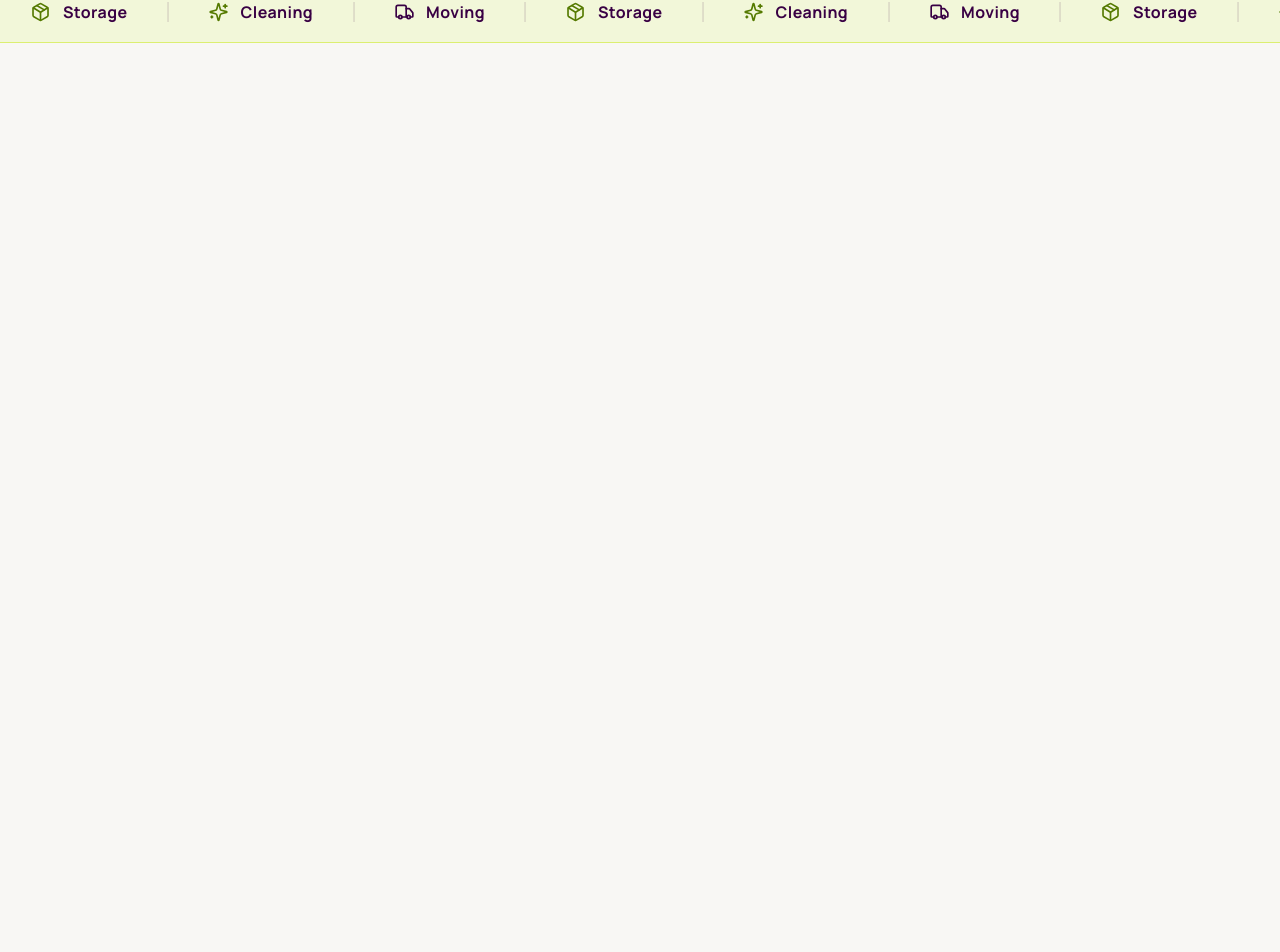
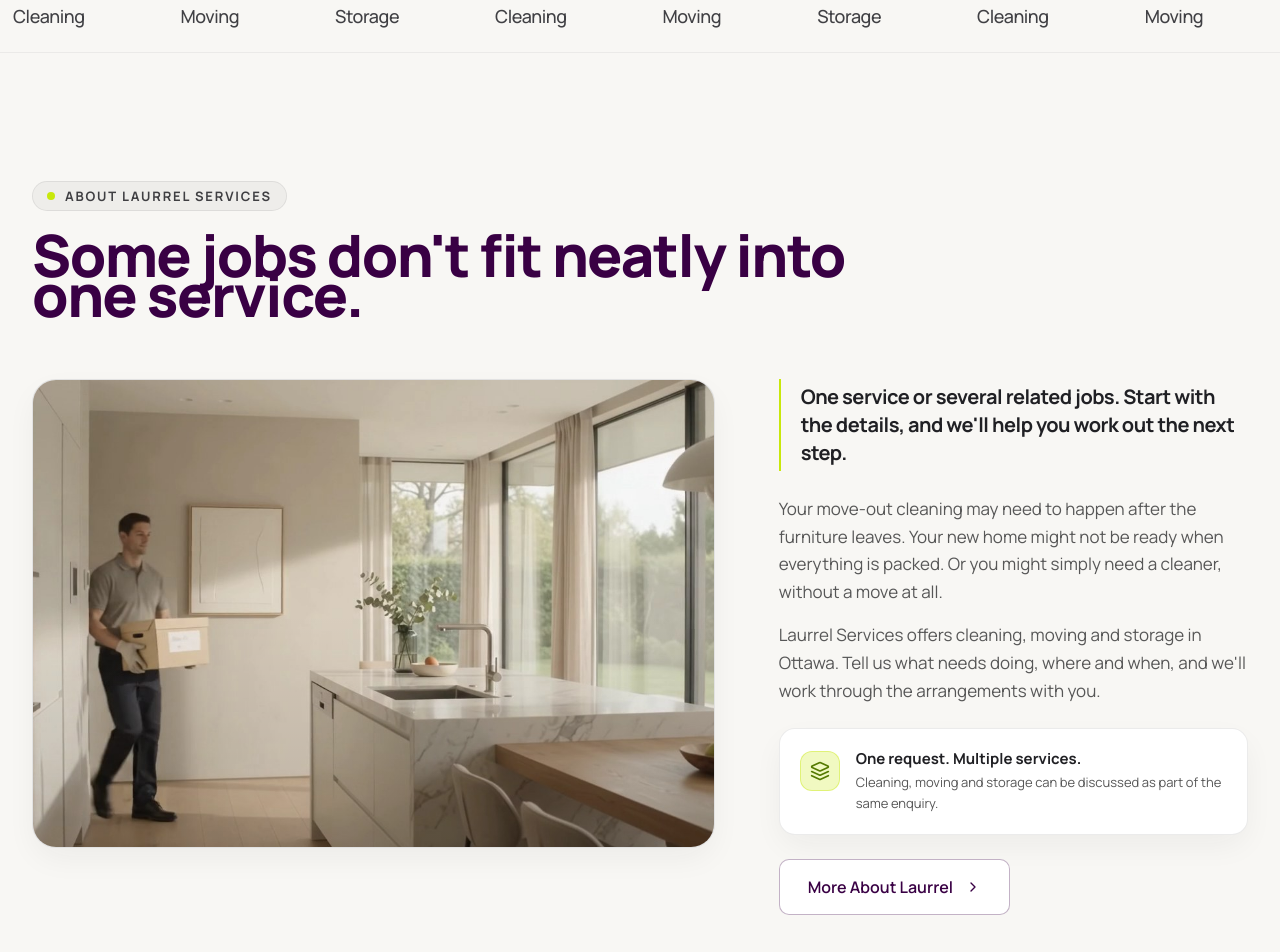
Before and after one commit to AleleChi/laurrel, a Next.js app: page / in a window 1280 px wide. Shown: the part 786-1738 px from the top of the page. Before the commit the page ends 829 px from the top, so only its background shows below. Built offline with nearby package versions, Linux system fonts and the light colour scheme.

Commit message:
feat(about): refine service ticker and build premium about section (phase 02)

```diff
--- a/src/app/page.tsx
+++ b/src/app/page.tsx
@@ -4,6 +4,7 @@ import React, { useState } from 'react';
 import { SiteHeader } from '@/components/layout/SiteHeader';
 import { Hero } from '@/components/home/Hero';
 import { ServiceTicker } from '@/components/home/ServiceTicker';
+import { AboutSection } from '@/components/home/AboutSection';
 import { QuoteInquiryModal } from '@/components/ui/QuoteInquiryModal';
 
 export default function HomePage() {
@@ -14,10 +15,11 @@ export default function HomePage() {
       {/* Global Header */}
       <SiteHeader onOpenQuote={() => setIsQuoteModalOpen(true)} />
 
-      {/* Main Hero & Ticker Experience (Phase 01 Boundary) */}
+      {/* Main Experience: Hero, Refined Ticker & About Section */}
       <main className="flex-1">
         <Hero onOpenQuote={() => setIsQuoteModalOpen(true)} />
         <ServiceTicker />
+        <AboutSection onOpenQuote={() => setIsQuoteModalOpen(true)} />
       </main>
 
       {/* Interactive Quote / Planning Inquiry Modal */}
--- /dev/null
+++ b/src/components/home/AboutSection.tsx
@@ -0,0 +1,185 @@
+'use client';
+
+import React, { useEffect, useRef, useState } from 'react';
+import Image from 'next/image';
+import { Layers } from 'lucide-react';
+import { Button } from '../ui/Button';
+import { siteConfig } from '@/content/site';
+
+interface AboutSectionProps {
+  onOpenQuote: () => void;
+}
+
+export const AboutSection: React.FC<AboutSectionProps> = ({ onOpenQuote }) => {
+  const { about } = siteConfig;
+  const sectionRef = useRef<HTMLElement | null>(null);
+  const [isVisible, setIsVisible] = useState(false);
+  const [prefersReducedMotion, setPrefersReducedMotion] = useState(false);
+
+  // Intersection Observer for restrained scroll-triggered entrance
+  useEffect(() => {
+    if (typeof window !== 'undefined') {
+      const motionQuery = window.matchMedia('(prefers-reduced-motion: reduce)');
+      if (motionQuery.matches) {
+        setPrefersReducedMotion(true);
+        setIsVisible(true);
+        return;
+      }
+
+      const observer = new IntersectionObserver(
+        ([entry]) => {
+          if (entry.isIntersecting) {
+            setIsVisible(true);
+            observer.disconnect(); // Fire once
+          }
+        },
+        {
+          threshold: 0.15,
+          rootMargin: '0px 0px -50px 0px',
+        }
+      );
+
+      if (sectionRef.current) {
+        observer.observe(sectionRef.current);
+      }
+
+      return () => observer.disconnect();
+    }
+  }, []);
+
+  // Base animation helper class
+  const anim = (delayClass: string) => {
+    if (prefersReducedMotion) return 'opacity-100 translate-y-0';
+    return `transition-all duration-700 ease-out ${delayClass} ${
+      isVisible ? 'opacity-100 translate-y-0' : 'opacity-0 translate-y-5'
+    }`;
+  };
+
+  return (
+    <section
+      id="about"
+      ref={sectionRef}
+      className="relative py-16 sm:py-20 lg:py-28 xl:py-32 bg-[var(--warm-white)] overflow-hidden"
+      aria-labelledby="about-heading"
+    >
+      <div className="max-w-[1320px] mx-auto px-4 sm:px-6 lg:px-8">
+        {/* UPPER PORTION: Eyebrow + Large Editorial H2 */}
+        <div className="max-w-4xl">
+          {/* Eyebrow Badge */}
+          <div
+            className={`inline-flex items-center gap-2.5 px-3.5 py-1.5 rounded-full bg-black/[0.04] border border-black/[0.07] mb-5 sm:mb-6 ${anim(
+              'delay-100'
+            )}`}
+          >
+            <span
+              className="w-2 h-2 rounded-full bg-[var(--brand-lime)]"
+              aria-hidden="true"
+            />
+            <span className="text-xs sm:text-[13px] font-bold tracking-[0.14em] uppercase text-[#202024]/85">
+              {about.eyebrow}
+            </span>
+          </div>
+
+          {/* Large Editorial Headline */}
+          <h2
+            id="about-heading"
+            className={`text-3xl sm:text-4xl lg:text-[3.25rem] xl:text-[3.65rem] font-extrabold tracking-tight text-[#390044] leading-[1.12] ${anim(
+              'delay-200'
+            )}`}
+          >
+            {about.headline}
+          </h2>
+        </div>
+
+        {/* LOWER PORTION: Asymmetrical Composition */}
+        {/* On mobile: Stacks in exact order: Body Text -> Photograph -> Info Element -> CTA */}
+        {/* On desktop (lg): 12-column asymmetrical layout */}
+        <div className="mt-10 sm:mt-12 lg:mt-16 flex flex-col lg:grid lg:grid-cols-12 lg:gap-x-12 xl:gap-x-16 items-start">
+
+          {/* 1. Photograph (Mobile order-2, Desktop Left Col 1-7, Row 1-3) */}
+          <div
+            className={`order-2 lg:order-1 lg:col-span-7 lg:row-span-3 w-full mb-8 lg:mb-0 ${anim(
+              'delay-200'
+            )}`}
+          >
+            <div className="relative w-full aspect-[4/3] sm:aspect-[16/11] lg:aspect-[4/3] xl:aspect-[16/11] rounded-3xl overflow-hidden border border-black/[0.08] shadow-card-soft bg-neutral-100 group">
+              <Image
+                src={about.media.imageSrc}
+                alt={about.media.altText}
+                fill
+                sizes="(max-width: 768px) 100vw, (max-width: 1200px) 58vw, 750px"
+                className="object-cover object-[center_40%] transition-transform duration-700 ease-out group-hover:scale-[1.01]"
+              />
+              {/* Subtle ambient lighting vignette */}
+              <div
+                className="absolute inset-0 bg-gradient-to-t from-black/10 via-transparent to-transparent pointer-events-none"
+                aria-hidden="true"
+              />
+            </div>
+          </div>
+
+          {/* 2. Body Text & Supporting Statement (Mobile order-1, Desktop Right Col 8-12, Row 1) */}
+          <div
+            className={`order-1 lg:order-2 lg:col-span-5 lg:col-start-8 w-full mb-6 lg:mb-6 ${anim(
+              'delay-300'
+            )}`}
+          >
+            {/* Supporting Editorial Statement */}
+            <div className="border-l-2 border-[var(--brand-lime)] pl-4 sm:pl-5 py-1 mb-5 sm:mb-6">
+              <p className="text-lg sm:text-xl lg:text-[1.25rem] font-bold text-[#202024] leading-snug tracking-tight">
+                {about.editorialStatement}
+              </p>
+            </div>
+
+            {/* Two Readable Paragraphs */}
+            <div className="space-y-4 text-base sm:text-[16px] lg:text-[17px] text-[#575757] leading-relaxed font-normal">
+              {about.paragraphs.map((para, idx) => (
+                <p key={idx}>{para}</p>
+              ))}
+            </div>
+          </div>
+
+          {/* 3. Small Information Element (Mobile order-3, Desktop Right Col 8-12, Row 2) */}
+          <div
+            className={`order-3 lg:order-3 lg:col-span-5 lg:col-start-8 w-full mb-7 sm:mb-8 lg:mb-6 ${anim(
+              'delay-350'
+            )}`}
+          >
+            <div className="bg-white rounded-2xl p-4 sm:p-5 border border-black/[0.08] shadow-card-soft">
+              <div className="flex items-start gap-3.5 sm:gap-4">
+                <div className="flex-shrink-0 w-10 h-10 rounded-xl bg-[#C8E80B]/25 border border-[#C8E80B]/40 flex items-center justify-center text-[#557A00] mt-0.5">
+                  <Layers className="w-5 h-5" />
+                </div>
+                <div className="flex-1 min-w-0">
+                  <h3 className="text-sm sm:text-[15px] font-bold text-[#202024] leading-snug">
+                    {about.informationCard.title}
+                  </h3>
+                  <p className="text-xs sm:text-[13px] text-[#575757] mt-0.5 leading-relaxed">
+                    {about.informationCard.description}
+                  </p>
+                </div>
+              </div>
+            </div>
+          </div>
+
+          {/* 4. Restrained CTA (Mobile order-4, Desktop Right Col 8-12, Row 3) */}
+          <div
+            className={`order-4 lg:order-4 lg:col-span-5 lg:col-start-8 w-full ${anim(
+              'delay-450'
+            )}`}
+          >
+            <Button
+              variant="secondary"
+              size="lg"
+              onClick={onOpenQuote}
+              className="w-full sm:w-auto"
+            >
+              {about.cta.label}
+            </Button>
+          </div>
+
+        </div>
+      </div>
+    </section>
+  );
+};
--- a/src/components/home/ServiceTicker.tsx
+++ b/src/components/home/ServiceTicker.tsx
@@ -1,70 +1,72 @@
-import React from 'react';
-import { Sparkles, Truck, Package } from 'lucide-react';
+'use client';
+
+import React, { useState, useEffect } from 'react';
 import { siteConfig } from '@/content/site';
 
 export const ServiceTicker: React.FC = () => {
   const { items } = siteConfig.ticker;
+  const [isTabVisible, setIsTabVisible] = useState(true);
 
-  // Icon mapping helper
-  const renderIcon = (name: string) => {
-    switch (name) {
-      case 'sparkles':
-        return <Sparkles className="w-4 h-4 sm:w-5 sm:h-5 text-[#557A00]" />;
-      case 'truck':
-        return <Truck className="w-4 h-4 sm:w-5 sm:h-5 text-[#390044]" />;
-      case 'box':
-        return <Package className="w-4 h-4 sm:w-5 sm:h-5 text-[#557A00]" />;
-      default:
-        return <Sparkles className="w-4 h-4 text-[#557A00]" />;
-    }
-  };
+  useEffect(() => {
+    const handleVisibility = () => {
+      setIsTabVisible(!document.hidden);
+    };
+    document.addEventListener('visibilitychange', handleVisibility);
+    return () => document.removeEventListener('visibilitychange', handleVisibility);
+  }, []);
 
-  // Duplicate items 4 times to ensure seamless infinite looping on ultra-wide screens
-  const tickerItems = [...items, ...items, ...items, ...items];
+  // Repeat sequence 6 times per track for uninterrupted continuity across ultra-wide viewports
+  const loopSequence = [
+    ...items,
+    ...items,
+    ...items,
+    ...items,
+    ...items,
+    ...items,
+  ];
 
   return (
     <section
-      aria-label="Service Offerings Ribbon"
-      className="relative w-full py-2.5 sm:py-3.5 bg-[#F2F7D9] border-y border-[#C8E80B]/50 overflow-hidden select-none"
+      aria-label="Core Services Ribbon"
+      className="relative w-full overflow-hidden select-none bg-[var(--warm-white)] border-y border-black/[0.05] py-4 sm:py-5 min-h-[64px] sm:min-h-[72px] flex items-center"
     >
       {/* Screen Reader Accessible Announcement */}
       <div className="sr-only">
-        Core services provided by Laurrel Services in Ottawa: Cleaning, Moving, and Storage.
+        Core services offered by Laurrel Services: Cleaning, Moving, and Storage in Ottawa.
       </div>
 
       {/* Decorative Scrolling Marquee Track */}
       <div
         className="ticker-track flex items-center w-max animate-ticker cursor-default"
+        style={{
+          animationPlayState: isTabVisible ? 'running' : 'paused',
+        }}
         aria-hidden="true"
       >
-        {/* Set 1 */}
+        {/* Track Set 1 */}
         <div className="flex items-center">
-          {tickerItems.map((item, idx) => (
-            <div key={`set1-${item.id}-${idx}`} className="flex items-center">
-              <div className="flex items-center gap-2.5 sm:gap-3 px-6 sm:px-10 py-1">
-                {renderIcon(item.iconName)}
-                <span className="text-sm sm:text-base font-bold tracking-wide text-[#390044]">
-                  {item.label}
-                </span>
-              </div>
-              {/* Vertical Hairline Separator */}
-              <div className="h-4 sm:h-5 w-[1px] bg-[#390044]/20 flex-shrink-0" />
+          {loopSequence.map((item, idx) => (
+            <div
+              key={`track1-${item.id}-${idx}`}
+              className="px-6 sm:px-9 lg:px-12 flex-shrink-0"
+            >
+              <span className="text-[15px] sm:text-[17px] lg:text-[18px] font-medium tracking-tight text-[#202024]/85 hover:text-[#202024] transition-colors">
+                {item.label}
+              </span>
             </div>
           ))}
         </div>
 
-        {/* Set 2 (Identical duplicate for seamless CSS translateX(-50%) loop) */}
+        {/* Track Set 2 (Identical loop clone for seamless translateX(-50%)) */}
         <div className="flex items-center">
-          {tickerItems.map((item, idx) => (
-            <div key={`set2-${item.id}-${idx}`} className="flex items-center">
-              <div className="flex items-center gap-2.5 sm:gap-3 px-6 sm:px-10 py-1">
-                {renderIcon(item.iconName)}
-                <span className="text-sm sm:text-base font-bold tracking-wide text-[#390044]">
-                  {item.label}
-                </span>
-              </div>
-              {/* Vertical Hairline Separator */}
-              <div className="h-4 sm:h-5 w-[1px] bg-[#390044]/20 flex-shrink-0" />
+          {loopSequence.map((item, idx) => (
+            <div
+              key={`track2-${item.id}-${idx}`}
+              className="px-6 sm:px-9 lg:px-12 flex-shrink-0"
+            >
+              <span className="text-[15px] sm:text-[17px] lg:text-[18px] font-medium tracking-tight text-[#202024]/85 hover:text-[#202024] transition-colors">
+                {item.label}
+              </span>
             </div>
           ))}
         </div>
--- a/src/content/site.ts
+++ b/src/content/site.ts
@@ -7,7 +7,25 @@ export interface NavLink {
 export interface TickerItem {
   id: string;
   label: string;
-  iconName: 'sparkles' | 'truck' | 'box';
+}
+
+export interface AboutConfig {
+  eyebrow: string;
+  headline: string;
+  editorialStatement: string;
+  paragraphs: string[];
+  cta: {
+    label: string;
+    href: string;
+  };
+  informationCard: {
+    title: string;
+    description: string;
+  };
+  media: {
+    imageSrc: string;
+    altText: string;
+  };
 }
 
 export interface HeroVideoItem {
@@ -68,6 +86,7 @@ export interface SiteConfig {
   ticker: {
     items: TickerItem[];
   };
+  about: AboutConfig;
 }
 
 export const siteConfig: SiteConfig = {
@@ -153,9 +172,31 @@ export const siteConfig: SiteConfig = {
   },
   ticker: {
     items: [
-      { id: 'clean', label: 'Cleaning', iconName: 'sparkles' },
-      { id: 'move', label: 'Moving', iconName: 'truck' },
-      { id: 'store', label: 'Storage', iconName: 'box' },
+      { id: 'clean', label: 'Cleaning' },
+      { id: 'move', label: 'Moving' },
+      { id: 'store', label: 'Storage' },
     ],
   },
+  about: {
+    eyebrow: 'ABOUT LAURREL SERVICES',
+    headline: "Some jobs don't fit neatly into one service.",
+    editorialStatement:
+      "One service or several related jobs. Start with the details, and we'll help you work out the next step.",
+    paragraphs: [
+      'Your move-out cleaning may need to happen after the furniture leaves. Your new home might not be ready when everything is packed. Or you might simply need a cleaner, without a move at all.',
+      "Laurrel Services offers cleaning, moving and storage in Ottawa. Tell us what needs doing, where and when, and we'll work through the arrangements with you.",
+    ],
+    cta: {
+      label: 'More About Laurrel',
+      href: '#quote',
+    },
+    informationCard: {
+      title: 'One request. Multiple services.',
+      description: 'Cleaning, moving and storage can be discussed as part of the same enquiry.',
+    },
+    media: {
+      imageSrc: '/assets/videos/moving-poster.jpg',
+      altText: 'Laurrel Services moving specialist carrying packed belongings into a clean residential interior in Ottawa',
+    },
+  },
 };
```
Also changed, not shown: 9 other files (tests, documents, lock files or other folders).
